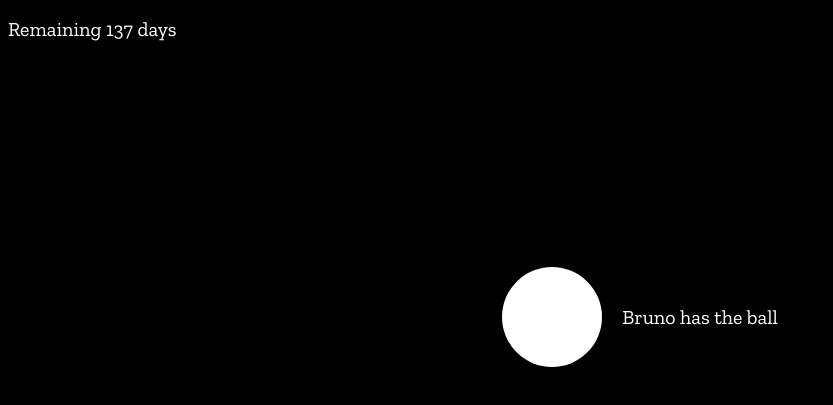
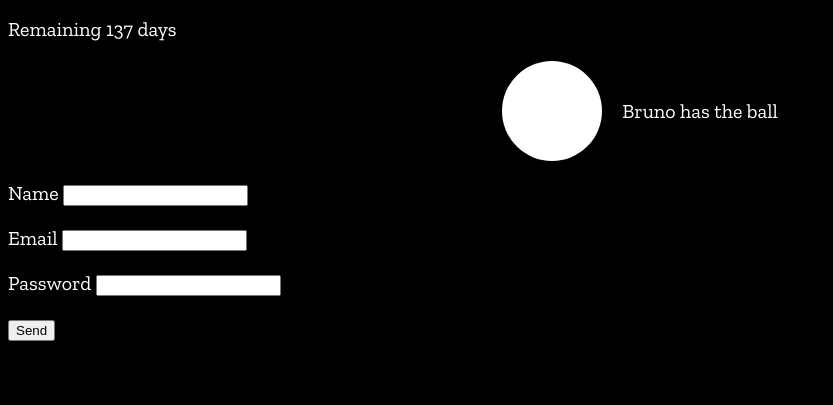
Before and after one commit to bporcel/i_got_the_ball, a website: page index.html in a window 1280 px wide. Shown: the part 83-488 px from the top of the page, without its empty margins (0-833 px from the left). Drawn offline with nearby package versions, Linux system fonts and the light colour scheme.

Commit message:
Test form

```diff
--- a/global.css
+++ b/global.css
@@ -14,12 +14,12 @@ p {
 }
 
 .screen-center {
-    position: absolute;
+    /* position: absolute;
     top:0;
     bottom: 0;
     left: 0;
     right: 0;
-    margin: auto;
+    margin: auto; */
 }
 
 .grid {
--- a/index.html
+++ b/index.html
@@ -23,6 +23,20 @@
         </svg>
         <p>Bruno has the ball</p>
     </div>
+    <form name="name-test" netlify>
+        <p>
+            <label for="name">Name <input type="text" name="name" /></label>
+        </p>
+        <p>
+            <label for="email">Email <input type="email" name="email" /></label>
+        </p>
+        <p>
+            <label for="pass">Password <input type="password" name="pass" /></label>
+        </p>
+        <p>
+            <button type="submit">Send</button>
+        </p>
+    </form>
 </body>
 
 </html>
```
